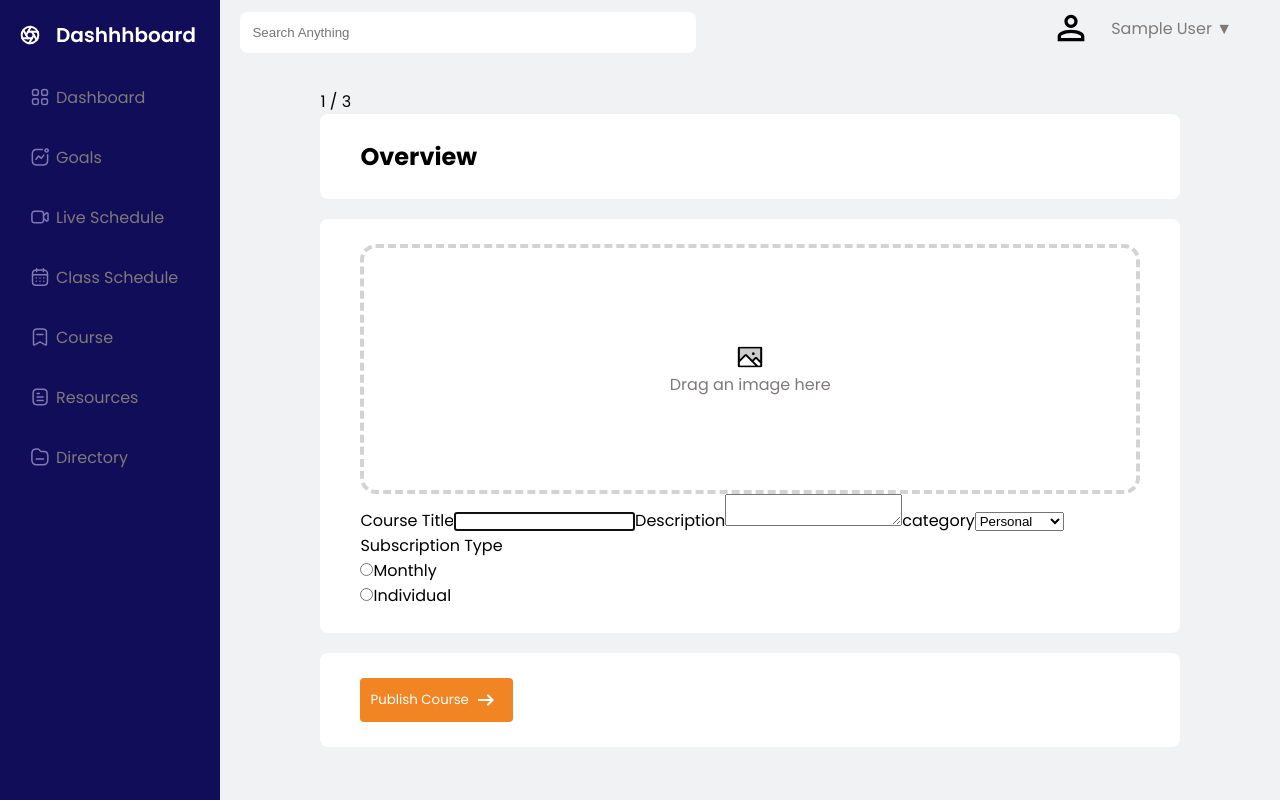
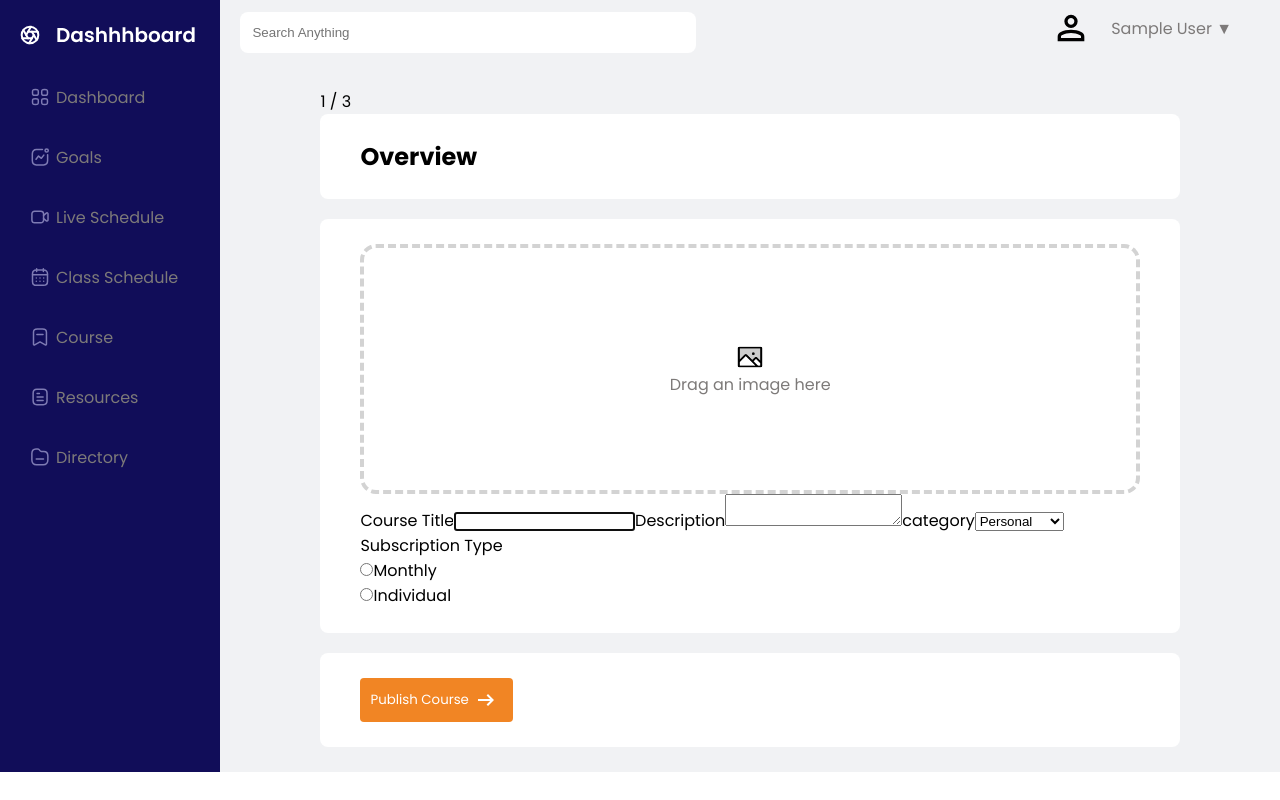
Before and after one commit to HackYourFuture-CPH/class-25-erikson, a React (Create React App) app in the folder frontend/: page /add-course in a window 1280 px wide. Shown: the top 800 px of the page. Built offline with nearby package versions, Linux system fonts and the light colour scheme; no server answers; sample sign-in values are in the browser's storage.

Commit message:
height for side bar removed , white blank removed

```diff
--- a/frontend/src/components/dashboardLayout/Dashboard.css
+++ b/frontend/src/components/dashboardLayout/Dashboard.css
@@ -4,7 +4,6 @@
 
 .sidebar {
   width: 258px;
-  height: 1354px;
   gap: 10px;
   background-color: rgba(17, 13, 89, 1);
   padding: 20px;
```
